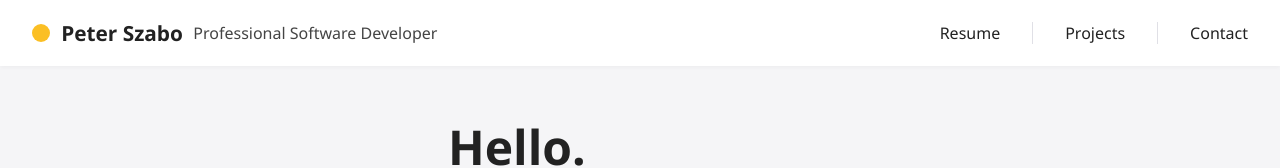
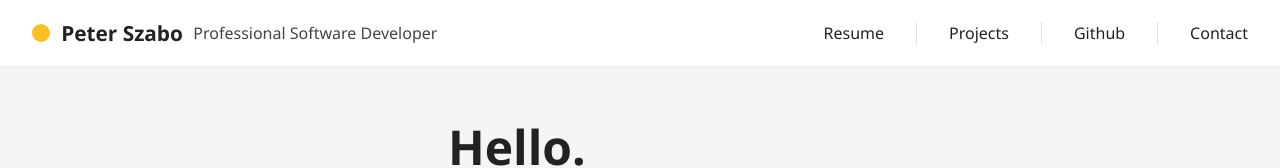
Before and after one commit to peterszabocoding/portfolio, a plain HTML site: page index.html in a window 1280 px wide. Shown: the top 168 px of the page. Drawn offline with Linux system fonts and the light colour scheme.

Commit message:
Github link

```diff
--- a/index.html
+++ b/index.html
@@ -17,6 +17,7 @@
       <ul>
         <li><a href="#resume">Resume</a></li>
         <li><a href="#projects">Projects</a></li>
+        <li><a href="https://github.com/peterszabocoding">Github</a></li>
         <li><a href="#contact">Contact</a></li>
       </ul>
     </nav>
```
